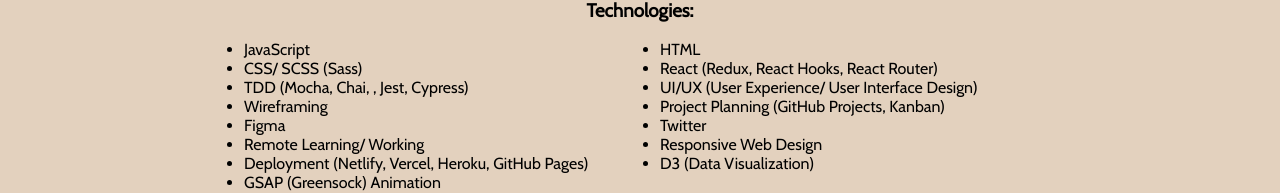
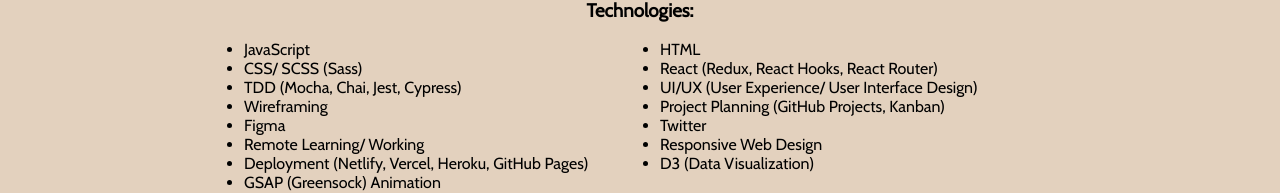
Before and after one commit to conconartist/conconart, a React (Create React App) app: page /portfolio in a window 1280 px wide. Shown: the part 196-389 px from the top of the page. Built offline with nearby package versions, Linux system fonts and the light colour scheme.

Commit message:
Fix typo

```diff
--- a/src/DevSummary/DevSummary.js
+++ b/src/DevSummary/DevSummary.js
@@ -12,7 +12,7 @@
           <li>HTML</li>
           <li>CSS/ SCSS (Sass)</li>
           <li>React (Redux, React Hooks, React Router)</li>
-          <li>TDD (Mocha, Chai, , Jest, Cypress)</li>
+          <li>TDD (Mocha, Chai, Jest, Cypress)</li>
           <li>UI/UX (User Experience/ User Interface Design)</li>
           <li>Wireframing</li>
           <li>Project Planning (GitHub Projects, Kanban)</li>
```
